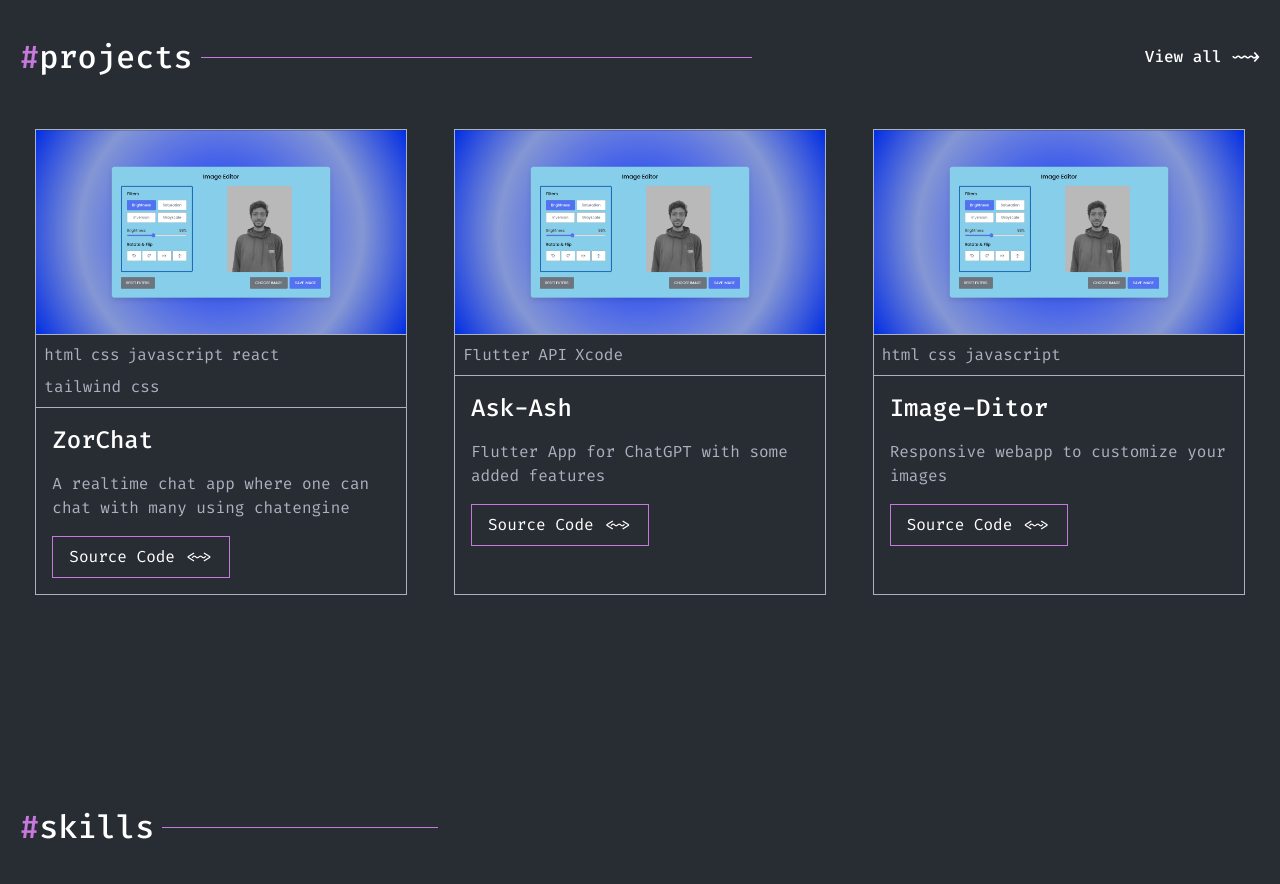
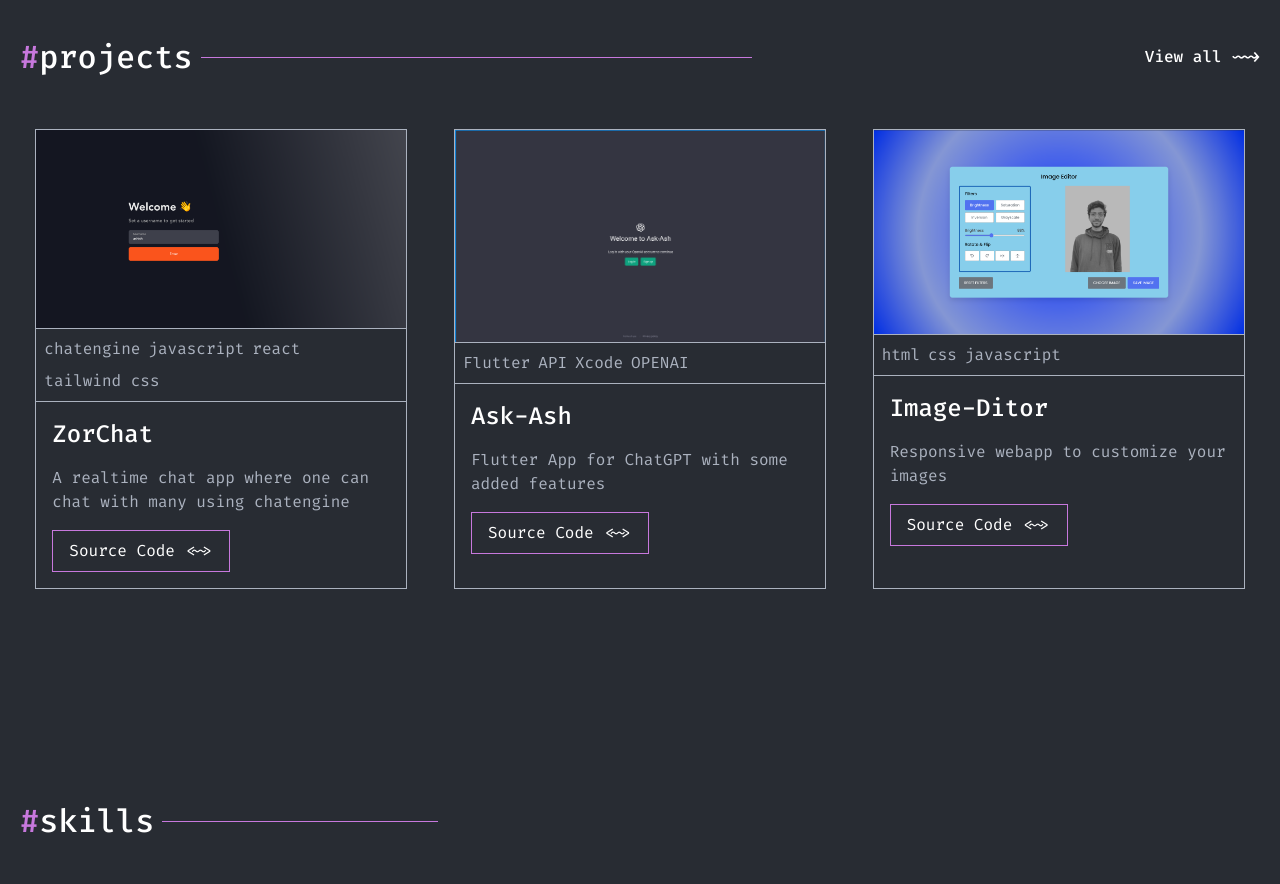
Before and after one commit to AshishGupta18/ash-dev, a React (Create React App) app: page / in a window 1280 px wide. Shown: the part 1140-2024 px from the top of the page. Built offline with nearby package versions, Linux system fonts and the light colour scheme.

Commit message:
added links and media on project page

```diff
--- a/src/components/footer/Footer.jsx
+++ b/src/components/footer/Footer.jsx
@@ -1,3 +1,4 @@
+
 const Footer = () => {
   return (
     <>
--- a/src/components/project_card/ProjectCard.jsx
+++ b/src/components/project_card/ProjectCard.jsx
@@ -1,4 +1,5 @@
-const ProjectCard = ({ img, langs, title, disc }) => {
+import { Link } from "react-router-dom";
+const ProjectCard = ({ img, langs, title, disc ,src}) => {
   return (
     <>
       <div className="border mx-auto w-[90%] md:w-[48%] lg:w-[30%] border-[#ABB2BF] p-0">
@@ -18,9 +19,12 @@ const ProjectCard = ({ img, langs, title, disc }) => {
           <p className=" py-4 text-[#ABB2BF]">{disc}</p>
           {/* btns */}
           <div className="">
+          <a href={src} target="_blank">
             <button className=" py-2 px-4 text-white border border-[#C778DD] hover:bg-[#C778DD33] duration-150">
+
               Source Code {"<"}~{">"}
             </button>
+            </a>
           </div>
         </div>
       </div>
--- a/src/components/projects_section/Projects.jsx
+++ b/src/components/projects_section/Projects.jsx
@@ -1,29 +1,32 @@
 import ProjectCard from "../project_card/ProjectCard";
-
-import second from "./imgs/image-ditor.png";
-import third from "./imgs/ask-ash.png";
+import first from "./imgs/zorchat.png";
+import third from "./imgs/image-ditor.png";
+import second from "./imgs/ask-ash.png";
 import {Link, Route, Routes} from 'react-router-dom';
 
 const Projects = () => {
   // date
   const projects = [
     {
-      img: second,
-      langs: ["html", "css", "javascript", "react", "tailwind css"],
+      img: first,
+      langs: ["chatengine", "javascript", "react", "tailwind css"],
       title: "ZorChat",
       disc: "A realtime chat app where one can chat with many using chatengine ",
+      src: "https://github.com/AshishGupta18/Zorchat",
     },
     {
       img: second,
-      langs: ["Flutter", "API", "Xcode"],
+      langs: ["Flutter", "API", "Xcode","OPENAI"],
       title: "Ask-Ash",
       disc: "Flutter App for ChatGPT with some added features ",
+      src: "https://github.com/AshishGupta18/Ask-Ash-App",
     },
     {
-      img: second,
+      img: third,
       langs: ["html", "css", "javascript"],
       title: "Image-Ditor",
       disc: "Responsive webapp to customize your images ",
+      src: "https://github.com/AshishGupta18/Image-Ditor",
     },
   ];
 
@@ -49,7 +52,7 @@ const Projects = () => {
         {/* bottom */}
         <div className="flex flex-wrap justify-between gap-4 my-12">
           {/* cards */}
-          {projects.map(({ img, langs, title, disc }) => {
+          {projects.map(({ img, langs, title, disc,src }) => {
             return (
               <>
                 <ProjectCard
@@ -57,6 +60,7 @@ const Projects = () => {
                   langs={langs}
                   title={title}
                   disc={disc}
+                  src={src}
                 />
               </>
             );
--- a/src/pages/ProjectPage.jsx
+++ b/src/pages/ProjectPage.jsx
@@ -1,43 +1,51 @@
 import ProjectCard from "../components/project_card/ProjectCard";
-import second from "./imgs/Rectangle 22.png";
+import third from "../components/projects_section/imgs/image-ditor.png";
+import first from "../components/projects_section/imgs/zorchat.png";
+import second from "../components/projects_section/imgs/ask-ash.png";
 const ProjectPage = () => {
   // date
   const projects = [
     {
-      img: second,
-      langs: ["html", "css", "javascript", "react", "tailwind css"],
+      img: first,
+      langs: ["chatengine", "javascript", "react", "tailwind css"],
       title: "ZorChat",
-      disc: "A realtime chat app ",
+      disc: "A realtime chat app where one can chat with many using chatengine ",
+      src: "https://github.com/AshishGupta18/Zorchat",
     },
     {
       img: second,
-      langs: ["Flutter", "API", "Xcode"],
+      langs: ["Flutter", "API", "Xcode","OPENAI"],
       title: "Ask-Ash",
       disc: "Flutter App for ChatGPT with some added features ",
+      src: "https://github.com/AshishGupta18/Ask-Ash-App",
     },
     {
-      img: second,
-      langs: ["Flutter", "API", "Xcode"],
-      title: "Ask-Ash",
-      disc: "Flutter App for ChatGPT with some added features ",
-    },
-    {
-      img: second,
-      langs: ["Flutter", "API", "Xcode"],
-      title: "Ask-Ash",
-      disc: "Flutter App for ChatGPT with some added features ",
-    },
-    {
-      img: second,
+      img: third,
       langs: ["html", "css", "javascript"],
       title: "Image-Ditor",
       disc: "Responsive webapp to customize your images ",
+      src: "https://github.com/AshishGupta18/Image-Ditor",
     },
     {
-      img: second,
-      langs: ["html", "css", "javascript"],
-      title: "I dont Know",
-      disc: "Responsive webapp to customize your images ",
+      img: first,
+      langs: ["chatengine", "javascript", "react", "tailwind css"],
+      title: "ZorChat",
+      disc: "A realtime chat app where one can chat with many using chatengine ",
+      src: "https://github.com/AshishGupta18/Zorchat",
+    },
+    {
+      img: first,
+      langs: ["chatengine", "javascript", "react", "tailwind css"],
+      title: "ZorChat",
+      disc: "A realtime chat app where one can chat with many using chatengine ",
+      src: "https://github.com/AshishGupta18/Zorchat",
+    },
+    {
+      img: first,
+      langs: ["chatengine", "javascript", "react", "tailwind css"],
+      title: "ZorChat",
+      disc: "A realtime chat app where one can chat with many using chatengine ",
+      src: "https://github.com/AshishGupta18/Zorchat",
     },
   ];
 
@@ -62,7 +70,7 @@ const ProjectPage = () => {
 
           <div className="flex flex-wrap gap-4 my-12">
             {/* cards */}
-            {projects.map(({ img, langs, title, disc }) => {
+            {projects.map(({ img, langs, title, disc,src }) => {
               return (
                 <>
                   <ProjectCard
@@ -70,6 +78,7 @@ const ProjectPage = () => {
                     langs={langs}
                     title={title}
                     disc={disc}
+                    src={src}
                   />
                 </>
               );
```
Also changed, not shown: src/components/projects_section/imgs/ask-ash.png, src/components/projects_section/imgs/zorchat.png (added).
